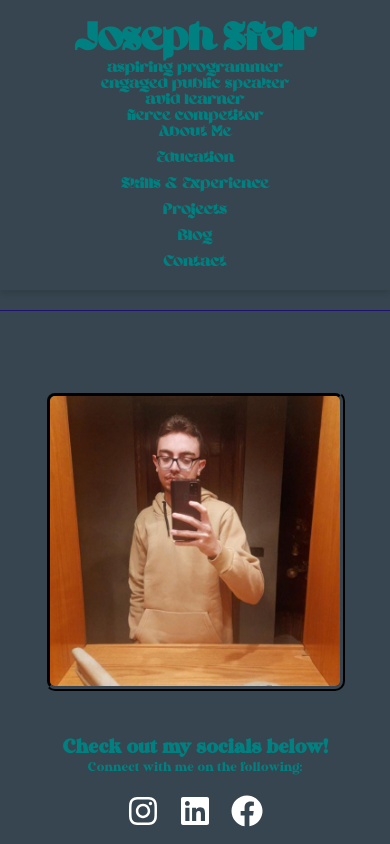
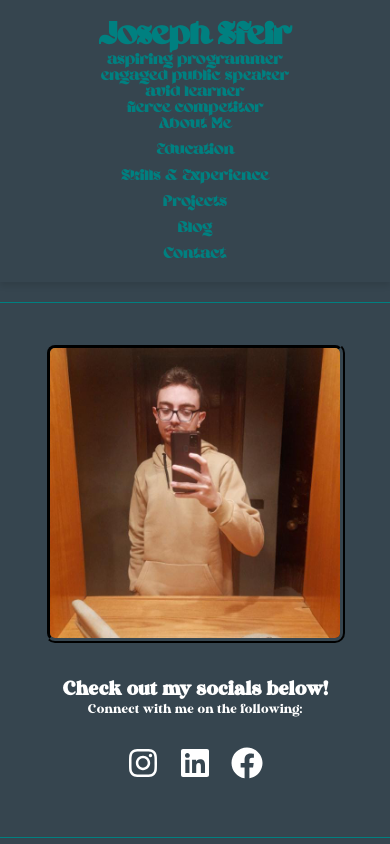
Before and after one commit to Systemizable/webblog, a React (Create React App) app: page / in a window 390 px wide. Shown: the top 844 px of the page. Built offline with nearby package versions, Linux system fonts and the light colour scheme.

Commit message:
Backtracking

```diff
--- a/src/App.css
+++ b/src/App.css
@@ -37,7 +37,6 @@ h1, h2, h3, p {
   text-align: center;
 }
 
-/* Header */
 /* Reset some default styles for better control */
 * {
   margin: 0;
@@ -50,7 +49,7 @@ h1, h2, h3, p {
   display: flex;
   justify-content: space-between;
   align-items: center;
-  padding: 50px 50px; /* Increased padding for a bigger header */
+  padding: 30px 50px; /* Increased padding for a bigger header */
   background-color: #36454F;
   color: #008080;
   font-family: 'Ahsing Regular', serif;
@@ -58,13 +57,6 @@ h1, h2, h3, p {
   position: sticky;
   top: 0;
   z-index: 1000;
-}
-
-/* Header title */
-.header h1 {
-  font-size: 2.5rem;
-  color: #008080;
-  margin: 0;
 }
 
 /* Navigation styles */
@@ -105,27 +97,68 @@ h1, h2, h3, p {
   }
 }
 
-/* Hero Section */
 .hero {
   display: flex;
-  flex-direction: column;
-  padding: 60px 20px; /* Adjusted padding for more visibility */
+  flex-direction: row; /* Keep items side by side */
+  align-items: center;
+  justify-content: space-between; /* Distribute space evenly */
+  padding: 40px;
   background-color: #36454F;
+  background-size: cover;
+  background-position: center;
+  background-repeat: no-repeat;
+  position: relative;
+  transition: max-height 0.5s ease, padding 0.5s ease; /* Smooth transition for max-height and padding */
+  overflow: hidden;
+  max-height: 600px; /* Increased max height */
 }
 
-.hero-text {
-  flex: 1;
-  padding: 20px;
-  color: #008080;
-  font-family: 'Duke Charming Regular', serif;
+/* Background overlay */
+.hero::before {
+  content: "";
+  position: absolute;
+  top: 0;
+  left: 0;
+  width: 100%;
+  height: 100%;
+  background-color: rgba(54, 69, 79, 0.8); /* Add opacity for a modern overlay effect */
+  z-index: 1;
+}
+
+/* Ensures content is above the overlay */
+.hero > * {
+  position: relative;
+  z-index: 2;
+}
+
+/* Hero image styles */
+.hero-image {
+  flex-shrink: 0; /* Prevents image from shrinking */
+  margin-right: 20px;
 }
 
 .hero-image img {
+  max-width: 300px;
   width: 100%;
   height: auto;
+  border: 5px ridge #36454F;
+  border-radius: 10px;
+  transition: transform 0.3s; /* Add transition for hover effect */
 }
 
-/* Social icons */
+.hero-image img:hover {
+  transform: scale(1.05); /* Slightly enlarge image on hover */
+}
+
+/* Hero text styles */
+.hero-text {
+  text-align: center;
+  padding: 20px;
+  font-family: 'Duke Charming Regular', serif;
+  color: #FFFFFF; /* White text for better contrast */
+  flex: 1;
+}
+
 .social-icons {
   display: flex;
   justify-content: center;
@@ -143,13 +176,53 @@ h1, h2, h3, p {
   color: #1f136e;
 }
 
+@media (max-width: 768px) {
+  .hero {
+    flex-direction: column;
+    padding: 20px;
+    max-height: 800px; /* Increased max height for mobile */
+  }
+
+  .hero-image {
+    margin-right: 0;
+    margin-bottom: 20px;
+  }
+
+  .hero-text {
+    text-align: center;
+    padding: 10px;
+  }
+
+  .social-icons {
+    margin-top: 30px; /* Increased margin for better visibility on mobile */
+  }
+}
+
+@media (max-width: 768px) {
+  .hero {
+    flex-direction: column;
+    padding: 20px;
+  }
+
+  .hero-image {
+    margin-right: 0;
+    margin-bottom: 20px;
+  }
+
+  .hero-text {
+    text-align: center;
+    padding: 10px;
+  }
+}
+
 /* Separator */
 .separator {
   border: 0;
   height: 1px;
-  background: #1f136e; /* Adjusted color */
+  background: #008080; /* Change this color to your desired color */
   margin: 20px 0;
 }
+
 /* About Section */
 .about {
   padding: 40px;
@@ -194,7 +267,7 @@ h1, h2, h3, p {
 
 /* Blog Section */
 .blog {
-  font-size: 2rem;
+  font-size: 1.5rem;
   padding: 40px;
   background-color: #36454F;
   font-family: 'Duke Charming Regular', serif;
@@ -240,7 +313,6 @@ h1, h2, h3, p {
 }
 
 .education-text {
-  font-size: 2rem;
   text-align: center;
   margin-bottom: 20px;
   font-family: 'Duke Charming Regular', serif;
@@ -278,7 +350,6 @@ h1, h2, h3, p {
 
 /* Projects Section */
 .projects {
-  font-size: 2rem;
   padding: 40px;
   background-color: #36454F;
   font-family: 'Duke Charming Regular', serif;
@@ -320,7 +391,6 @@ h1, h2, h3, p {
 
 /* Skills Section */
 .skills {
-  font-size: 2rem;
   padding: 40px;
   background-color: #36454F;
   font-family: 'Duke Charming Regular', serif;
```
